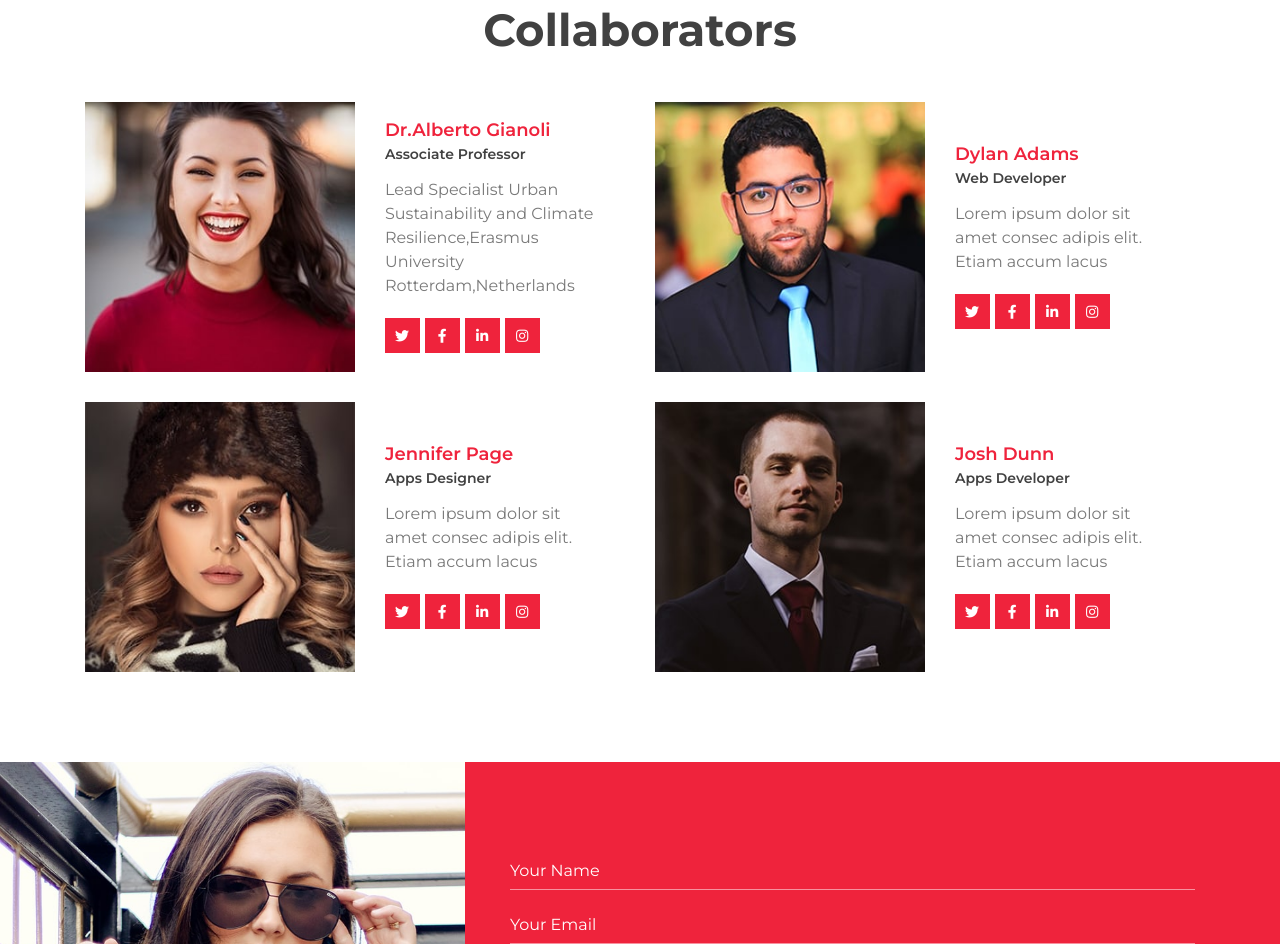
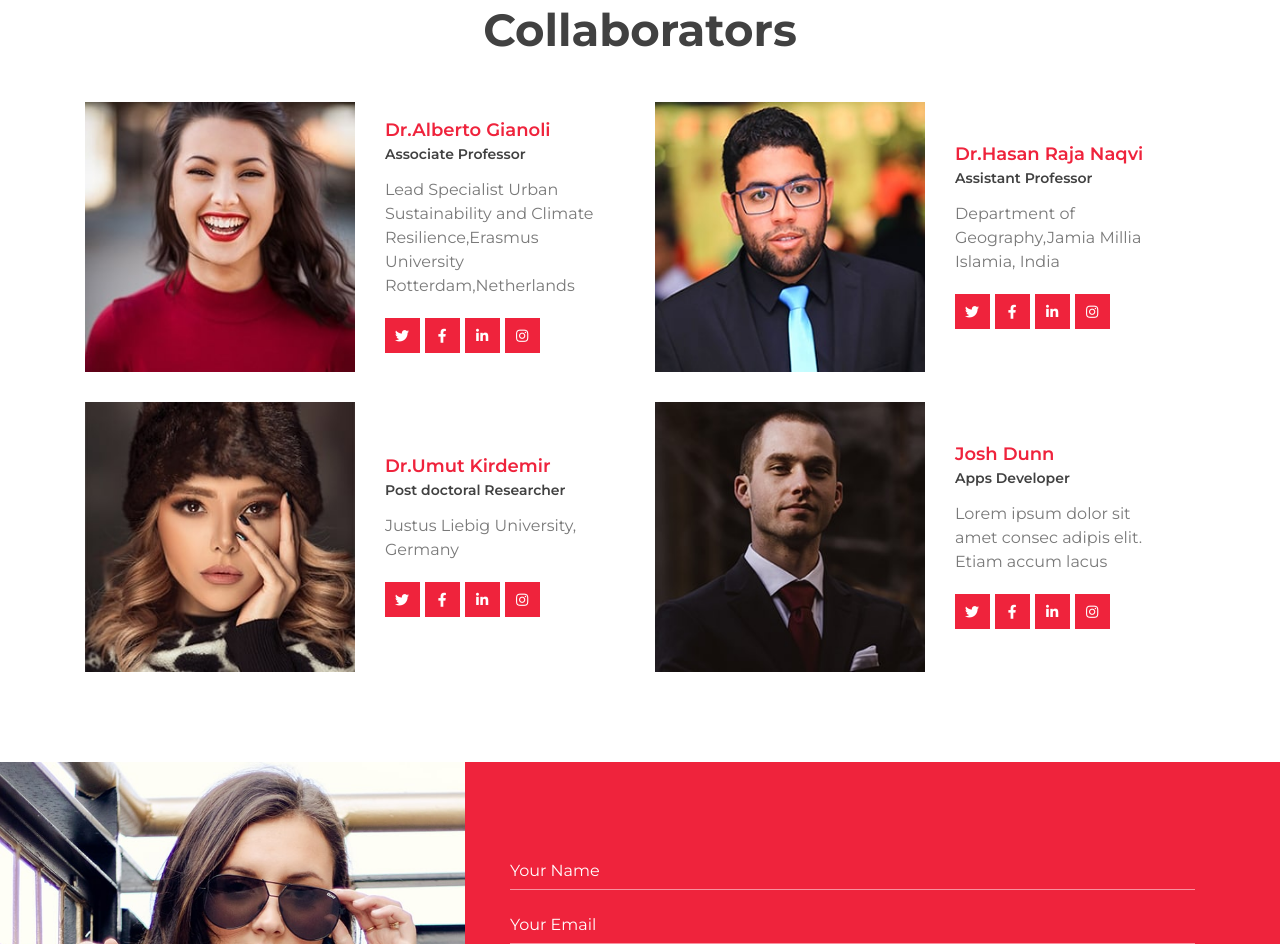
Before and after one commit to manimtechrs/website, a plain HTML site: page index.html in a window 1280 px wide. Shown: the part 7029-7973 px from the top of the page. Drawn offline with nearby package versions, Linux system fonts and the light colour scheme.

Commit message:
Update index.html

```diff
--- a/index.html
+++ b/index.html
@@ -583,10 +583,10 @@
                                 <img src="img/team-2.jpg" alt="Image">
                             </div>
                             <div class="team-text">
-                                <h2>Dylan Adams</h2>
-                                <h4>Web Developer</h4>
+                                <h2>Dr.Hasan Raja Naqvi</h2>
+                                <h4>Assistant Professor</h4>
                                 <p>
-                                    Lorem ipsum dolor sit amet consec adipis elit. Etiam accum lacus
+                                    Department of Geography,Jamia Millia Islamia, India
                                 </p>
                                 <div class="team-social">
                                     <a class="btn" href=""><i class="fab fa-twitter"></i></a>
@@ -603,10 +603,10 @@
                                 <img src="img/team-3.jpg" alt="Image">
                             </div>
                             <div class="team-text">
-                                <h2>Jennifer Page</h2>
-                                <h4>Apps Designer</h4>
+                                <h2>Dr.Umut Kirdemir</h2>
+                                <h4>Post doctoral Researcher</h4>
                                 <p>
-                                    Lorem ipsum dolor sit amet consec adipis elit. Etiam accum lacus
+                                    Justus Liebig University, Germany
                                 </p>
                                 <div class="team-social">
                                     <a class="btn" href=""><i class="fab fa-twitter"></i></a>
```
